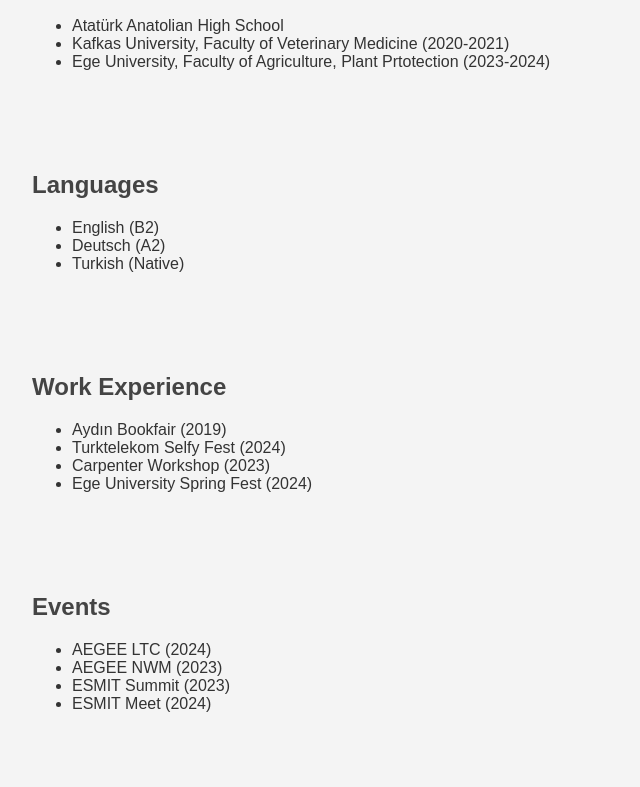
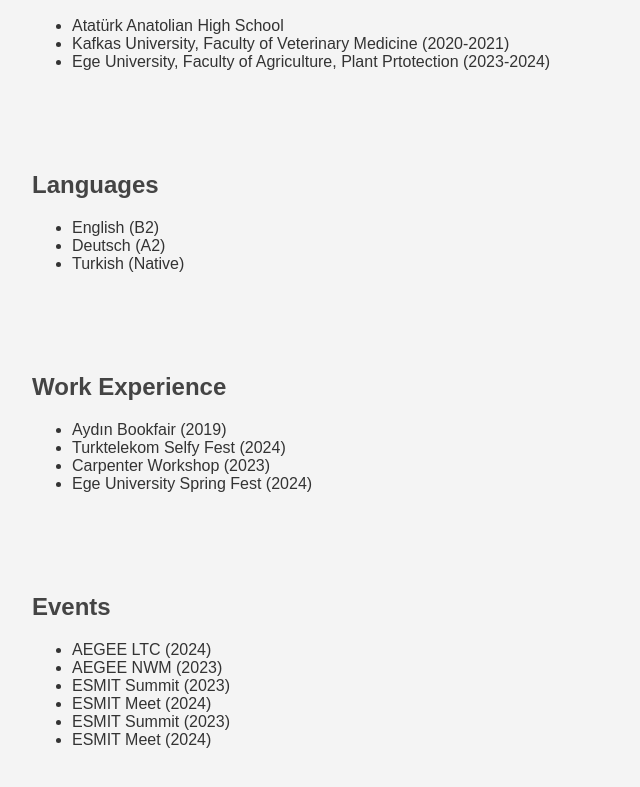
Before and after one commit to onatoymak/portfolio, a plain HTML site: page index.html in a window 1280 px wide. Shown: the part 1439-2226 px from the top of the page, without its empty margins (0-640 px from the left). Before the commit the page ends 2200 px from the top, so only its background shows below. Drawn offline with Linux system fonts and the light colour scheme.

Commit message:
Update index.html

```diff
--- a/index.html
+++ b/index.html
@@ -93,7 +93,8 @@
             <li>AEGEE NWM (2023)</li>
             <li>ESMIT Summit (2023)</li>
             <li>ESMIT Meet (2024)</li>
-      </section>
+             <li>ESMIT Summit (2023)</li>
+            <li>ESMIT Meet (2024)</li>
         </ul>
     </section>
     <footer>
```
